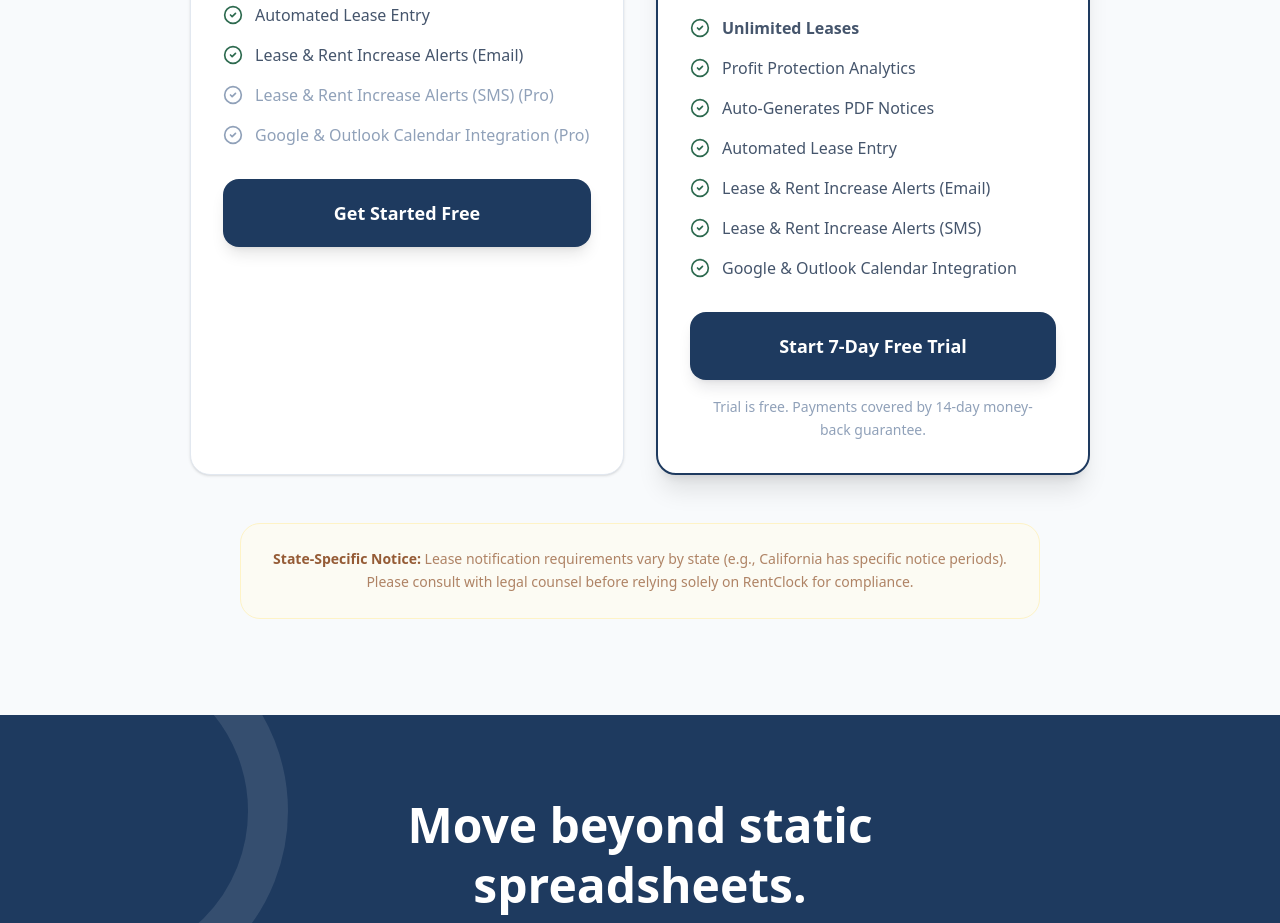
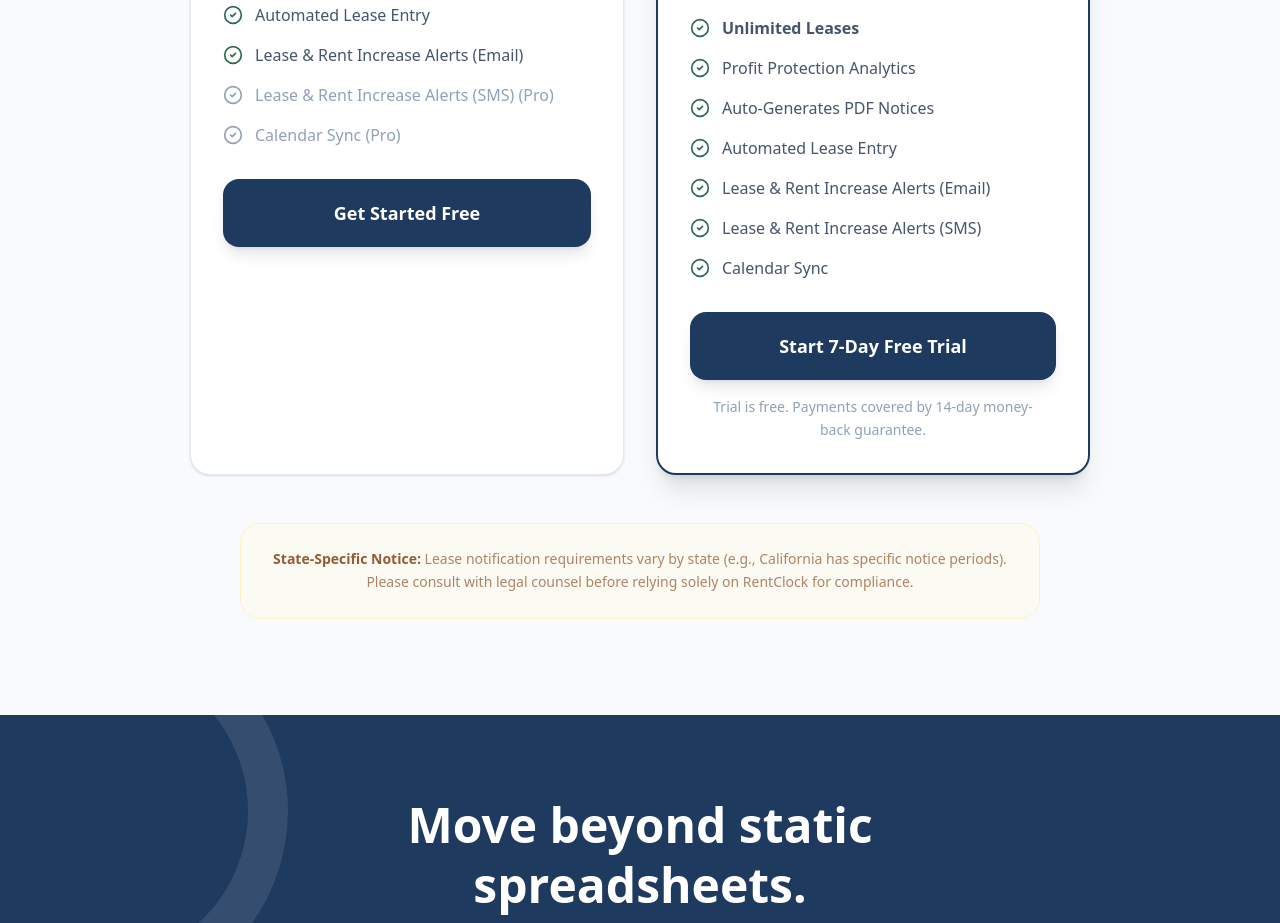
Before and after one commit to Martin00550/RentClock, a Next.js app: page / in a window 1280 px wide. Shown: the part 4060-4983 px from the top of the page. Built offline with nearby package versions, Linux system fonts and the light colour scheme; no server answers.

Commit message:
Production Ready: Audit complete, build passing, legal checks verified

```diff
--- a/app/layout.tsx
+++ b/app/layout.tsx
@@ -64,7 +64,7 @@ export default function RootLayout({
           <StructuredData />
         </head>
         <body className={`${manrope.variable} font-sans antialiased`} suppressHydrationWarning>
-          <NextTopLoader color="#4f46e5" showSpinner={false} />
+          <NextTopLoader color="#d4a853" showSpinner={false} />
           {children}
         </body>
       </html>
--- a/app/page.tsx
+++ b/app/page.tsx
@@ -312,7 +312,7 @@ export default function LandingPage() {
                                     </li>
                                     <li className="flex items-center gap-3 text-slate-400">
                                         <CheckCircle2 className="h-5 w-5 text-slate-400 shrink-0" />
-                                        <span>Google & Outlook Calendar Integration (Pro)</span>
+                                        <span>Calendar Sync (Pro)</span>
                                     </li>
                                 </ul>
                                 <SignUpTrigger>
--- a/components/billing/billing-content.tsx
+++ b/components/billing/billing-content.tsx
@@ -234,7 +234,7 @@ export function BillingContent() {
                                     <div className="space-y-4">
                                         {isPro ? (
                                             <>
-                                                {["Unlimited Leases", "Profit Protection Analytics", "Auto-Generates PDF Notices", "Automated Lease Entry", "Lease & Rent Increase Alerts (Email)", "Lease & Rent Increase Alerts (SMS)", "Google & Outlook Calendar Integration"].map((feature) => (
+                                                {["Unlimited Leases", "Profit Protection Analytics", "Auto-Generates PDF Notices", "Automated Lease Entry", "Lease & Rent Increase Alerts (Email)", "Lease & Rent Increase Alerts (SMS)", "Calendar Sync"].map((feature) => (
                                                     <div key={feature} className="flex items-center gap-4 border-b border-white/5 pb-3 last:border-0 last:pb-0">
                                                         <div className="bg-[#d4a853]/20 p-1 rounded-full"><BadgeCheck className="h-5 w-5 text-[#d4a853]" /></div>
                                                         <span className="text-sm font-bold text-slate-200">{feature}</span>
--- a/components/landing/pro-pricing-card.tsx
+++ b/components/landing/pro-pricing-card.tsx
@@ -17,7 +17,7 @@ export function ProPricingCard() {
             {isAnnual && (
                 <div className="absolute top-0 left-0 right-0 -translate-y-1/2 flex items-center justify-center pointer-events-none">
                     <div className="w-full h-[2px] bg-[#1e3a5f] absolute top-1/2 left-0 -translate-y-1/2 opacity-20" />
-                    <div className="bg-[#1e3a5f] text-white text-[13px] font-extrabold px-6 py-2 rounded-full uppercase tracking-[0.1em] relative shadow-xl border border-white/10">
+                    <div className="bg-[#1e3a5f] text-white text-[13px] font-extrabold px-6 py-2 rounded-full uppercase tracking-widest relative shadow-xl border border-white/10">
                         Save $120 Per Year
                     </div>
                 </div>
@@ -86,7 +86,7 @@ export function ProPricingCard() {
                 </li>
                 <li className="flex items-center gap-3 text-slate-600">
                     <CheckCircle2 className="h-5 w-5 text-[#2d6a4f] shrink-0" />
-                    <span>Google & Outlook Calendar Integration</span>
+                    <span>Calendar Sync</span>
                 </li>
             </ul>
             <SignUpTrigger redirectUrl={`/billing?checkout=${isAnnual ? 'pro_annual' : 'pro_monthly'}`}>
--- a/lib/lease-utils.ts
+++ b/lib/lease-utils.ts
@@ -51,7 +51,7 @@ export function getNextRelevantEvent(lease: Lease): { date: Date; type: "Rent In
             ...e,
             dateObj: parseISO(e.date!) // verify parseISO handles the string format
         }))
-        .filter(e => differenceInDays(e.dateObj, today) >= 0) // keep only future/today
+        .filter(e => differenceInDays(e.dateObj, today) >= -30) // keep past 30 days (overdue) + future
         .sort((a, b) => differenceInDays(a.dateObj, b.dateObj)); // sort by soonest
 
     if (events.length === 0) return null;
```
Also changed, not shown: .agent/workflows/deploy-check.md.
